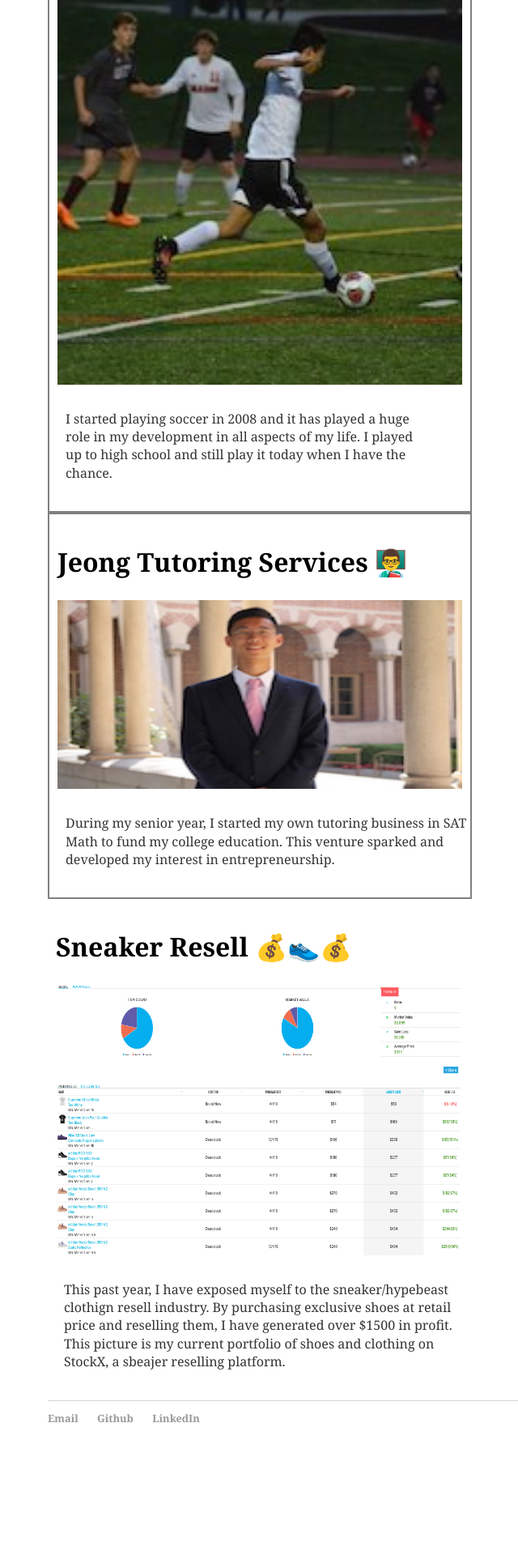
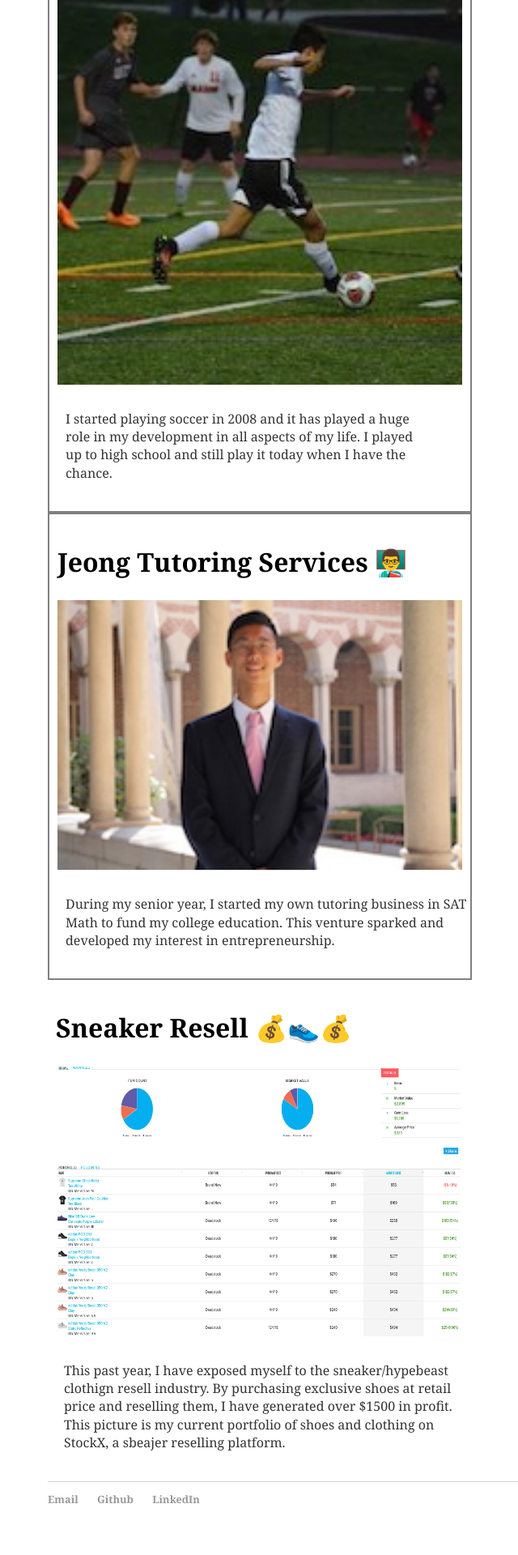
Before and after one commit to Haeju1/Haeju1.github.io, a Jekyll site: the page built from about/index.html, in a window 1280 px wide. Shown: the part 1116-3036 px from the top of the page at 81% size, without its empty margins (133-773 px from the left). Built offline with Jekyll 4.4.1, drawn with Linux system fonts in a browser that asks for light colours; before the commit the page ends 2936 px from its top, so only the background shows below that.

Commit message:
Update index.html

```diff
--- a/about/index.html
+++ b/about/index.html
@@ -20,7 +20,7 @@ title: About
   	</div>
   	<div id="tutor" style="width: 500px">
   		<h2 id=tutor_title>Jeong Tutoring Services 👨‍🏫</h2>
-  		<img src="headshot.JPG" alt="Headshot" style="width: 500px; height: 233px;">
+  		<img src="headshot.JPG" alt="Headshot" style="width: 500px; height: 333px;">
   		<p id="tutor_text">During my senior year, I started my own tutoring business in SAT Math to fund my college education.
   		This venture sparked and developed my interest in entrepreneurship.</p>
   	</div>
```
